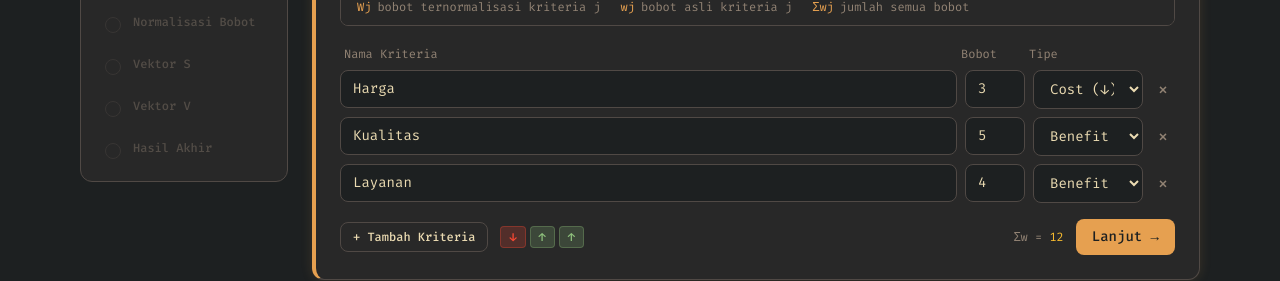
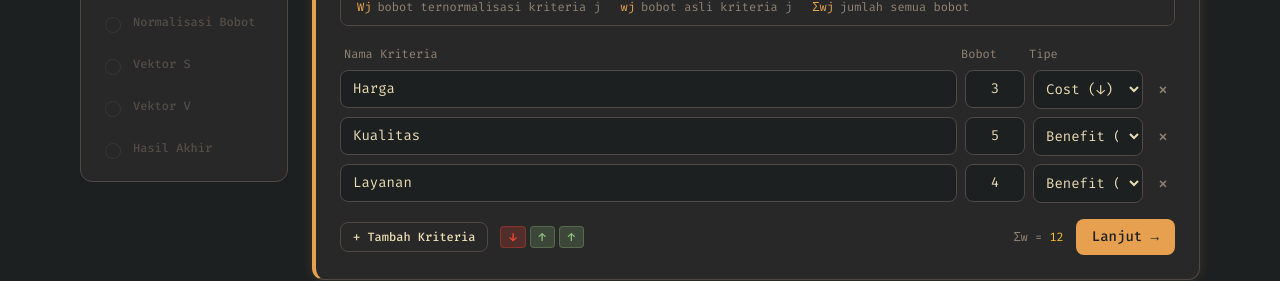
Before and after one commit to rywndr/spk-wp, a React (Vite) app: page / in a window 1280 px wide. Shown: the part 251-532 px from the top of the page. Built offline with nearby package versions, Linux system fonts and the light colour scheme.

Commit message:
fix: center-align number inputs and tighten select padding to prevent overflow

```diff
--- a/src/components/ui/Input.tsx
+++ b/src/components/ui/Input.tsx
@@ -6,6 +6,7 @@ interface InputProps extends React.InputHTMLAttributes<HTMLInputElement> {
 }
 
 export function Input({ label, error, className, id, ...props }: InputProps) {
+  const isNumber = props.type === 'number'
   return (
     <div className="flex flex-col gap-1">
       {label && (
@@ -19,6 +20,7 @@ export function Input({ label, error, className, id, ...props }: InputProps) {
           'bg-gruvbox-bg border border-gruvbox-border rounded-lg px-3 py-2',
           'text-sm text-gruvbox-text font-mono placeholder:text-gruvbox-border',
           'focus:outline-none focus:border-gruvbox-orange transition-colors',
+          isNumber && 'text-center px-2',
           error && 'border-gruvbox-red',
           className,
         )}
--- a/src/components/ui/Select.tsx
+++ b/src/components/ui/Select.tsx
@@ -16,10 +16,10 @@ export function Select({ label, options, className, id, ...props }: SelectProps)
       <select
         id={id}
         className={cn(
-          'bg-gruvbox-bg border border-gruvbox-border rounded-lg px-3 py-2',
+          'bg-gruvbox-bg border border-gruvbox-border rounded-lg px-2 py-2',
           'text-sm text-gruvbox-text font-mono',
           'focus:outline-none focus:border-gruvbox-orange transition-colors',
-          'cursor-pointer',
+          'cursor-pointer min-w-0 w-full',
           className,
         )}
         {...props}
```
